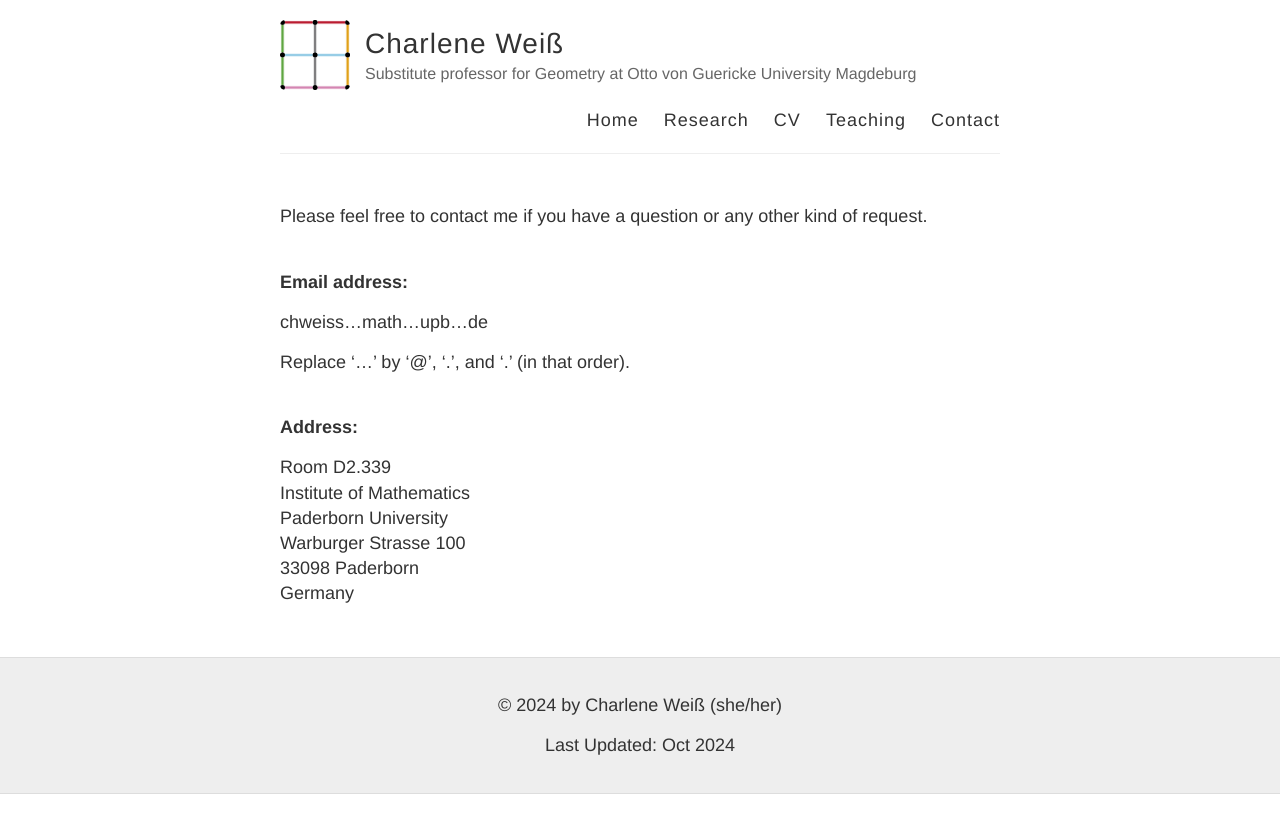
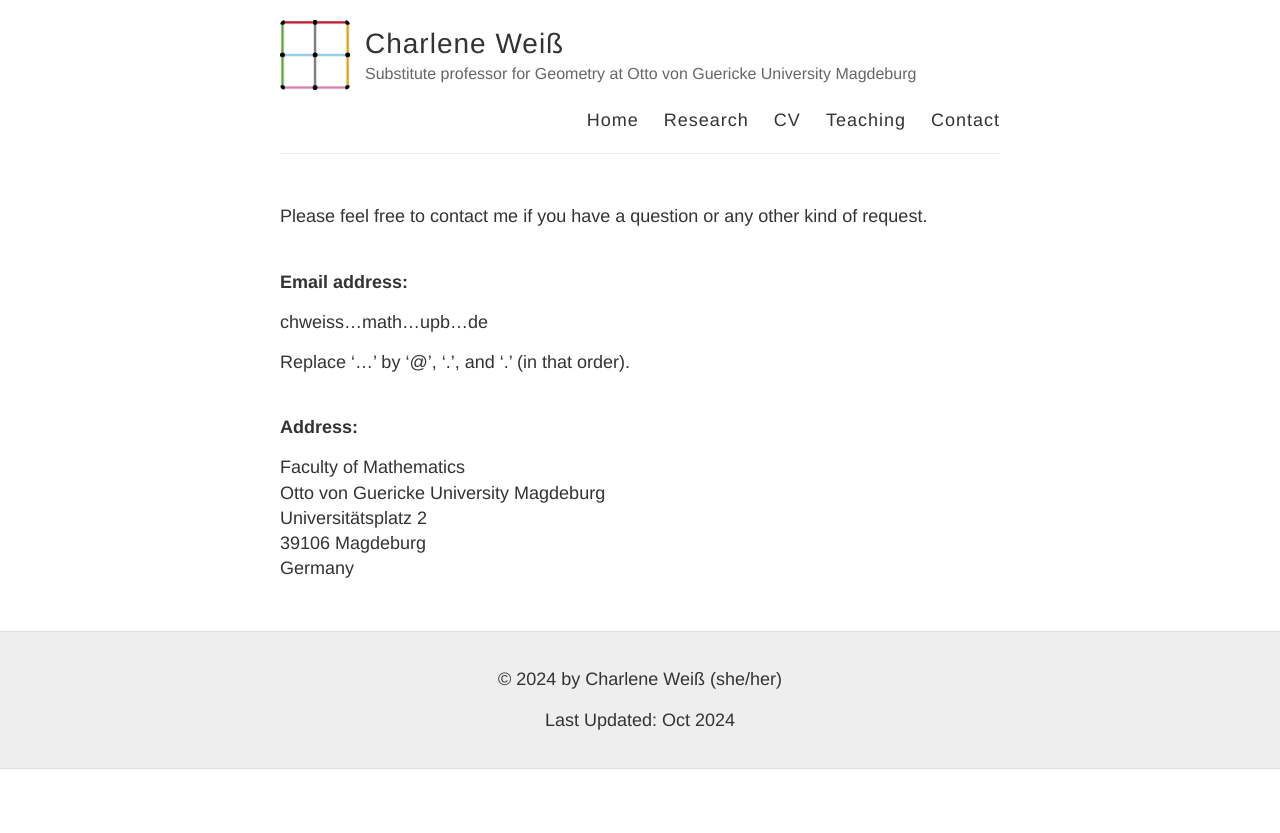
Before and after one commit to charleneweiss/charleneweiss.github.io, a Jekyll site: the page built from contact.md, in a window 1280 px wide. Shown: the top 833 px of the page. Built offline with Jekyll 4.4.1, drawn with Linux system fonts in a browser that asks for light colours.

Commit message:
Update contact.md

```diff
--- a/contact.md
+++ b/contact.md
@@ -17,9 +17,8 @@ Replace '...' by '@', '.', and '.' (in that order).
 
 **Address:**
 
-Room D2.339\
-Institute of Mathematics\
-Paderborn University\
-Warburger Strasse 100\
-33098 Paderborn\
+Faculty of Mathematics\
+Otto von Guericke University Magdeburg\
+Universitätsplatz 2\
+39106 Magdeburg\
 Germany
```
